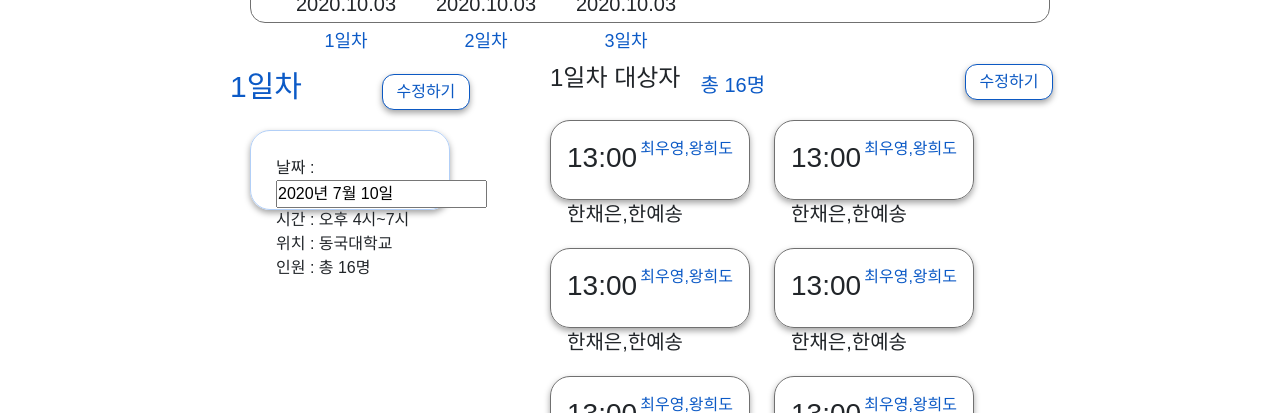
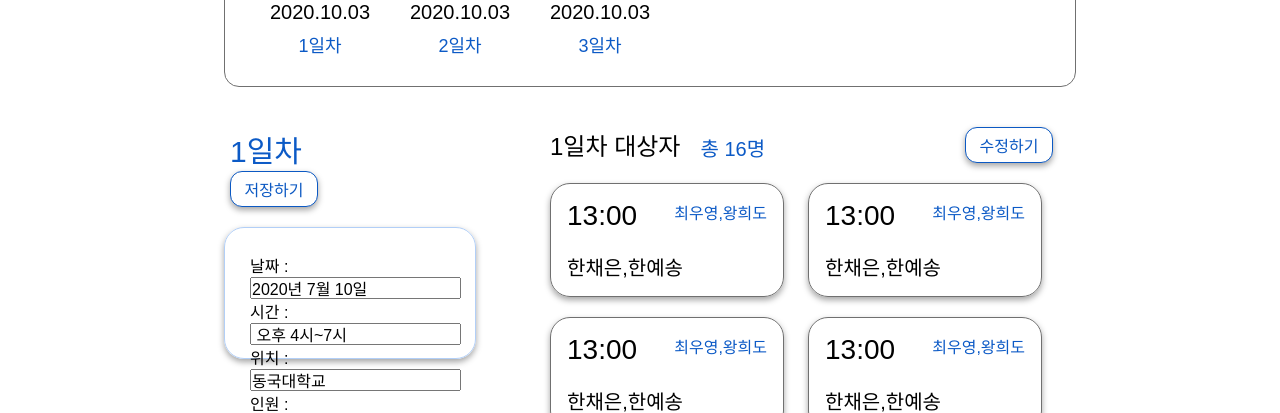
Before and after one commit to Kim-Hyunjo/MoZIP, a React (Create React App) app in the folder front/: page /recruit/schedule2 in a window 1280 px wide. Shown: the part 539-952 px from the top of the page. Built offline with nearby package versions, Linux system fonts and the light colour scheme.

Commit message:
feat : edit

```diff
--- a/front/src/index.tsx
+++ b/front/src/index.tsx
@@ -3,7 +3,7 @@ import ReactDOM from 'react-dom';
 import './index.css';
 import App from './App';
 import reportWebVitals from './reportWebVitals';
-import 'bootstrap/dist/css/bootstrap.min.css';
+// import 'bootstrap/dist/css/bootstrap.min.css';
 
 ReactDOM.render(
   <React.StrictMode>
--- a/front/src/pages/recruit/Schedule2.tsx
+++ b/front/src/pages/recruit/Schedule2.tsx
@@ -1,7 +1,10 @@
-import React from 'react'
-import { BrowserRouter as Router, Route, Link } from 'react-router-dom';
+import React, {useState, } from 'react'
+import { BrowserRouter as Router, Route, Link,RouteComponentProps } from 'react-router-dom';
 
-const Schedule2 = () => {
+
+const Schedule2 = (props: RouteComponentProps<{}>) => {
+    const [edit, setEdit] = useState<boolean[]>([false]);
+    let _temp : boolean[];
     const  day = [{day:'1일차', date:'2020년 7월 10일', time:' 오후 4시~7시', site:'동국대학교',total:"총 16명"},
     {day:'1일차' ,date:'2020년 7월 12일', time:' 오후 4시~7시', site:'히히대학교',total:"총 12명"},
     {day:'1일차' ,date:'2020년 7월 13일', time:' 오후 5시~7시', site:'호호대학교',total:"총 12명"}]
@@ -9,6 +12,36 @@ const Schedule2 = () => {
     const appply = [{time:"13:00",candidate:"한채은,한예송",manager:"최우영,왕희도"},{time:"13:00",candidate:"한채은,한예송",manager:"최우영,왕희도"},{time:"13:00",candidate:"한채은,한예송",manager:"최우영,왕희도"},{time:"13:00",candidate:"한채은,한예송",manager:"최우영,왕희도"},{time:"13:00",candidate:"한채은,한예송",manager:"최우영,왕희도"},{time:"13:00",candidate:"한채은,한예송",manager:"최우영,왕희도"},{time:"13:00",candidate:"한채은,한예송",manager:"최우영,왕희도"},{time:"13:00",candidate:"한채은,한예송",manager:"최우영,왕희도"},]
     const appply2 = [{time:"13:00",candidate:"한채은,한예송",manager:"최우영,왕희도"},{time:"13:00",candidate:"한채은,한예송",manager:"최우영,왕희도"},{time:"13:00",candidate:"한채은,한예송",manager:"최우영,왕희도"},{time:"13:00",candidate:"한채은,한예송",manager:"최우영,왕희도"},{time:"13:00",candidate:"한채은,한예송",manager:"최우영,왕희도"},{time:"13:00",candidate:"한채은,한예송",manager:"최우영,왕희도"},]
     const appply3 = [{time:"13:00",candidate:"한채은,한예송",manager:"최우영,왕희도"},{time:"13:00",candidate:"한채은,한예송",manager:"최우영,왕희도"},{time:"13:00",candidate:"한채은,한예송",manager:"최우영,왕희도"},{time:"13:00",candidate:"한채은,한예송",manager:"최우영,왕희도"},{time:"13:00",candidate:"한채은,한예송",manager:"최우영,왕희도"},{time:"13:00",candidate:"한채은,한예송",manager:"최우영,왕희도"},]
+    let dayInform;
+    // const handleClick= async(event : Event)  => {
+    //     setEdit(!edit);
+    //     event.preventDefault();
+    // }
+    // if(!edit){
+    //     dayInform = <div>
+    //         <button onClick={() => handleClick} id="button1">수정하기</button>
+    //         <div className="tiny_gray_namecard">
+    //             날짜 : {day[0].date}<br></br>
+    //             시간 : {day[0].time}<br></br>
+    //             위치 : {day[0].site}<br></br>
+    //             인원 : {day[0].total}<br></br>
+    //         </div>
+    //         </div>
+    //     }else{
+    //         dayInform = <div>
+    //         <button onClick={() => handleClick} id="button1">저장하기</button>
+    //         <div className="tiny_gray_namecard">
+    //             날짜 : <input type="text" defaultValue={day[0].date}></input><br></br>
+    //             시간 : <input type="text" defaultValue={day[0].time}></input><br></br>
+    //             위치 : <input type="text" defaultValue={day[0].site}></input><br></br>
+    //             인원 : <input type="text" defaultValue={day[0].total}></input><br></br>
+    //         </div></div>
+    //     }
+    const handleEdit = (event: React.MouseEvent<HTMLButtonElement>) => {
+        event.preventDefault();
+        _temp[0] = false;
+        setEdit(_temp);
+    }
     return (
         <div className="schedule">
             <div>
@@ -30,13 +63,26 @@ const Schedule2 = () => {
                 <div className="display_horiz give_space_bottom">
                     <div className="interviewDayInform">
                         <span>{day[0].day}</span>
-                        <button id="button1">수정하기</button>
+                        {edit ? (
+                            <div>
+                            <button onClick={(event) => handleEdit(event)} id="button1">저장하기</button>
                             <div className="tiny_gray_namecard">
                                 날짜 : <input type="text" defaultValue={day[0].date}></input><br></br>
+                                시간 : <input type="text" defaultValue={day[0].time}></input><br></br>
+                                위치 : <input type="text" defaultValue={day[0].site}></input><br></br>
+                                인원 : <input type="text" defaultValue={day[0].total}></input><br></br>
+                            </div></div>
+                        ): (
+                            <div>
+                                <button onClick={(event) => handleEdit(event)} id="button1">수정하기</button>
+                                <div className="tiny_gray_namecard">
+                                    날짜 : {day[0].date}<br></br>
                                     시간 : {day[0].time}<br></br>
                                     위치 : {day[0].site}<br></br>
                                     인원 : {day[0].total}<br></br>
                                 </div>
+                            </div>
+                        )}
                     </div>
                     <div className="intervieweeInform">
                         <div className="display_horiz interview_group_wrap"><h3>{day[0].day} 대상자</h3>
```
Lines whose indentation alone changed are shown as unchanged.
